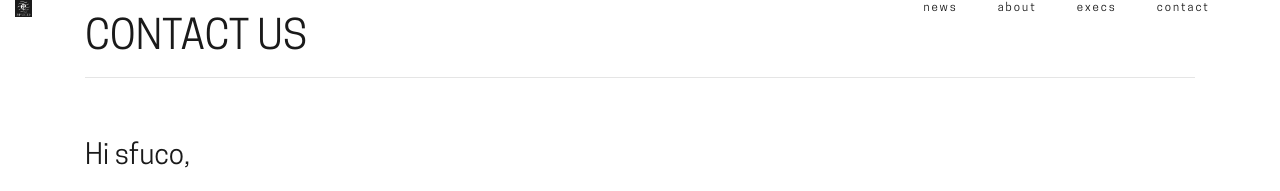
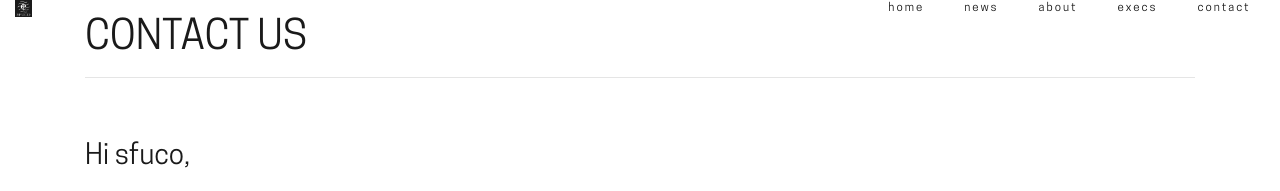
Before and after one commit to sfuco/sfuco-site, a Jekyll site: the page built from _sections/contact.html, in a window 1280 px wide. Shown: the top 191 px of the page. Built offline with Jekyll 4.4.1, drawn with Linux system fonts in a browser that asks for light colours.

Commit message:
add non-conflicting home link

```diff
--- a/_includes/navbar.html
+++ b/_includes/navbar.html
@@ -8,6 +8,8 @@
         </div>
         <div class="menu col-md-4 offset-md-7">
           <ul>
+            <!-- since home is not a section, it won't show up in the loop -->
+            <li><a href="{{site.baseurl}}/home">home</a></li>
             {% assign sections = site.sections | where: "category", "main" %}
             {% assign sorted = sections | sort: 'order' %}
             {% for section in sorted %}
```
